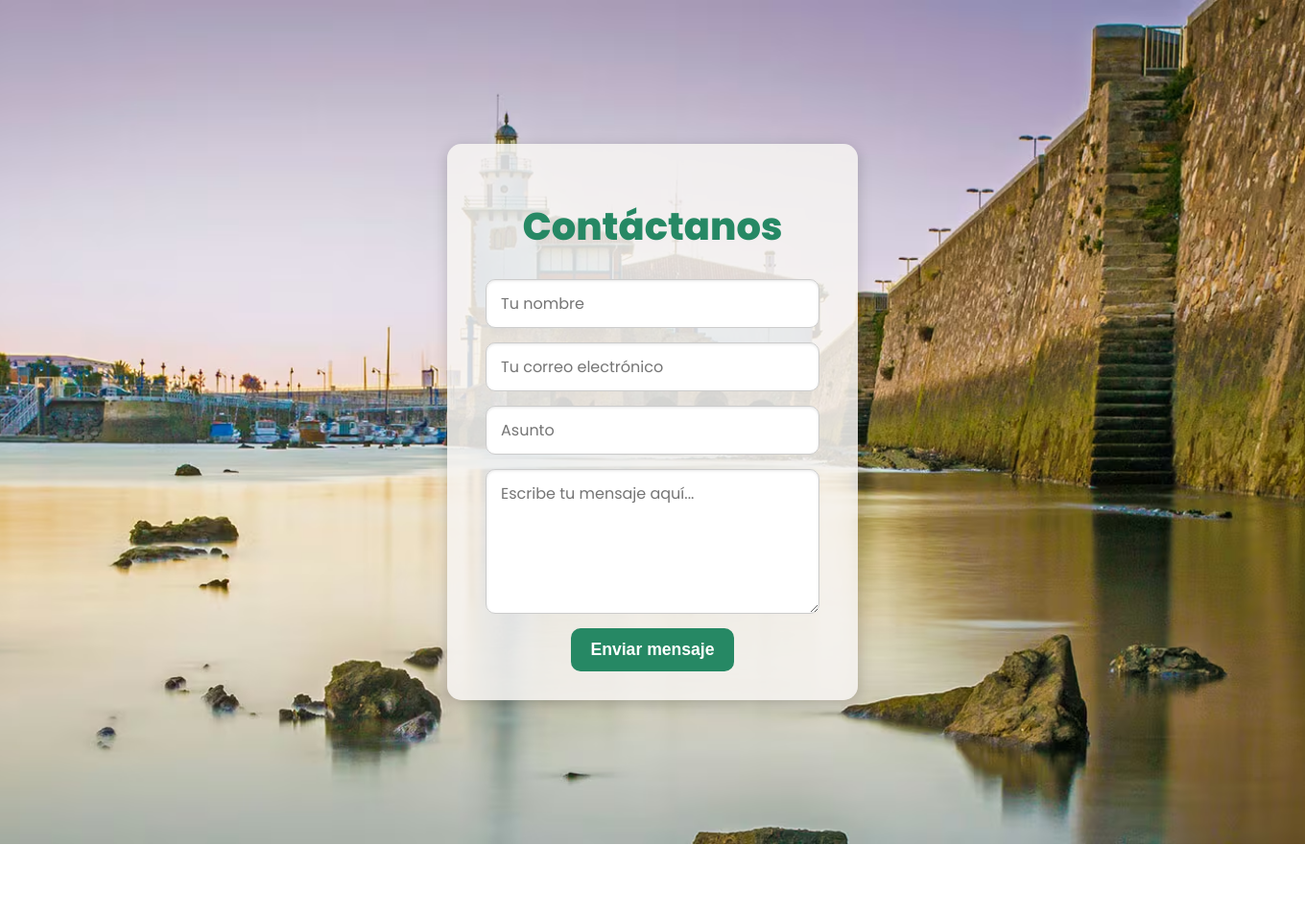
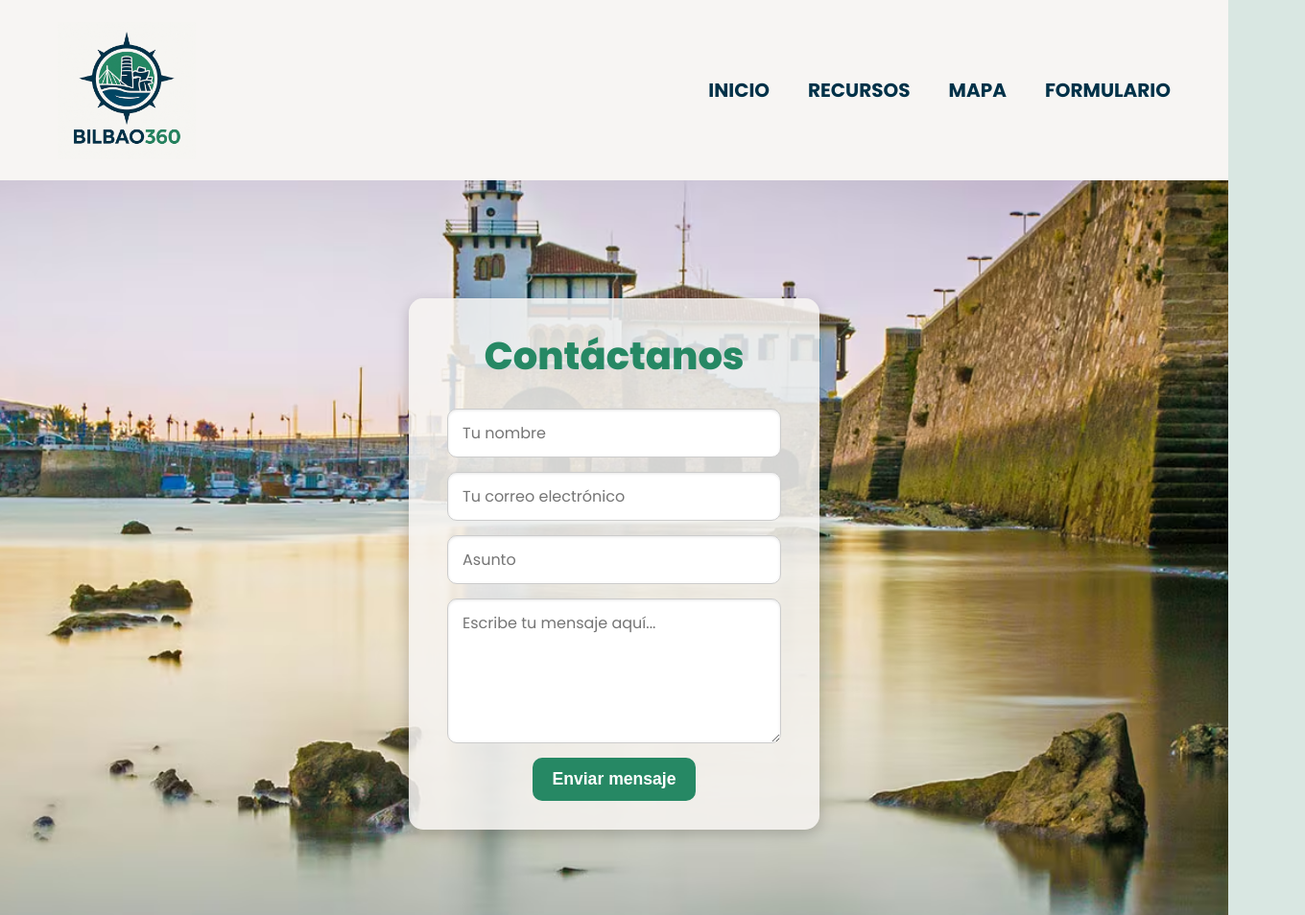
Before and after one commit to ivangago2000/BIlbao306, a website: page formulario.html in a window 1280 px wide. Shown: the top 954 px of the page at 96% size, 1360 px wide, since content can reach past the window. Before the commit the page ends 880 px from the top, so only its background shows below. Drawn offline with Linux system fonts and the light colour scheme.

Commit message:
añadir menu al formulario

```diff
--- a/formulario.html
+++ b/formulario.html
@@ -5,9 +5,26 @@
   <title>Contacto</title>
   <link rel="icon" href="./img/logo/logo.png" type="image/jpeg">
   <link href="https://fonts.googleapis.com/css2?family=Poppins:wght@400;700;800&display=swap" rel="stylesheet">
-  <link rel="stylesheet" href="./css/formulario.css">
+  <link  href="./css/formulario.css" rel="stylesheet">
+  <link href="./css/menu.css" rel="stylesheet">
 </head>
 <body>
+  <div class="menu">
+  <img src="./img/logo/logo.png" alt="Logo" class="logo">
+
+  <nav>
+    <div class="menu-links" id="menuLinks">
+      <a href="index.html">INICIO</a>
+      <a href="recursos.html">RECURSOS</a>
+      <a href="mapa.html">MAPA</a>
+      <a href="formulario.html">FORMULARIO</a>
+    </div>
+  </nav>
+
+  <button class="menu-toggle" id="menuToggle" aria-label="Abrir menú">
+    ☰
+  </button>
+</div>
   <div class="contenido">
     <div class="texto-central">
       <h1>Contáctanos</h1>
```
